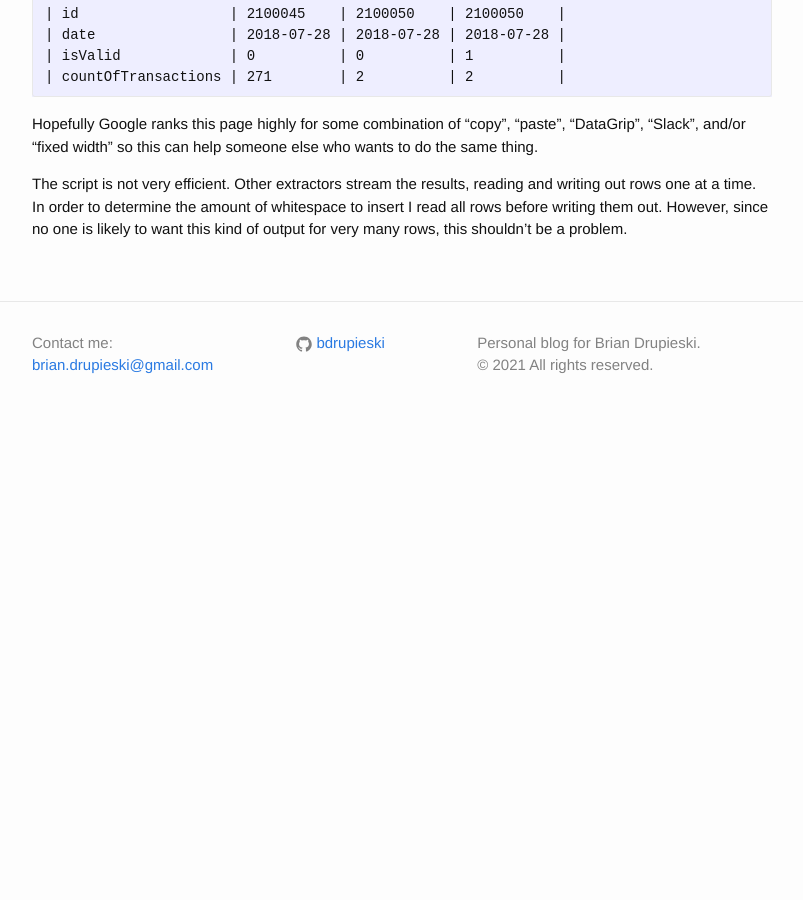
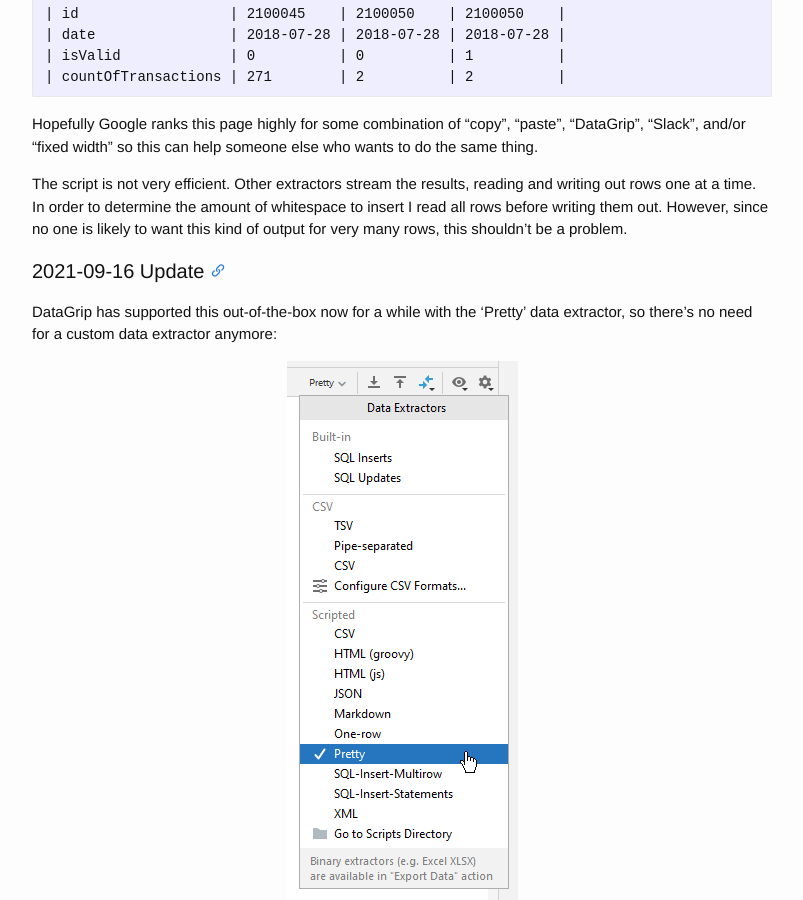
Before and after one commit to bdrupieski/bdrupieski.github.io, a Jekyll site: the page built from _posts/2018-07-29-copy-datagrip-output-paste-into-slack.md, in a window 1280 px wide and 900 px high, scrolled down 1264 px. Shown: the whole window, without its empty margins (238-1041 px from the left). Built offline with Jekyll 4.4.1, drawn with Linux system fonts in a browser that asks for light colours; before the commit the page ends 1718 px from its top, so only the background shows below that.

Commit message:
note about how datagrip has its own 'pretty' data extractor now

```diff
--- a/_posts/2018-07-29-copy-datagrip-output-paste-into-slack.md
+++ b/_posts/2018-07-29-copy-datagrip-output-paste-into-slack.md
@@ -65,3 +65,10 @@
 amount of whitespace to insert I read all rows before writing them
 out. However, since no one is likely to want this kind of output for
 very many rows, this shouldn't be a problem.
+
+#### 2021-09-16 Update
+
+DataGrip has supported this out-of-the-box now for a while with the 'Pretty'
+data extractor, so there's no need for a custom data extractor anymore:
+
+![DataGrip pretty output option](/assets/2018-07-29-copy-datagrip-output-paste-into-slack/datagrip-built-in-pretty-data-extractor.png){: .center-this }
```
Also changed, not shown: assets/2018-07-29-copy-datagrip-output-paste-into-slack/datagrip-built-in-pretty-data-extractor.png (added).
